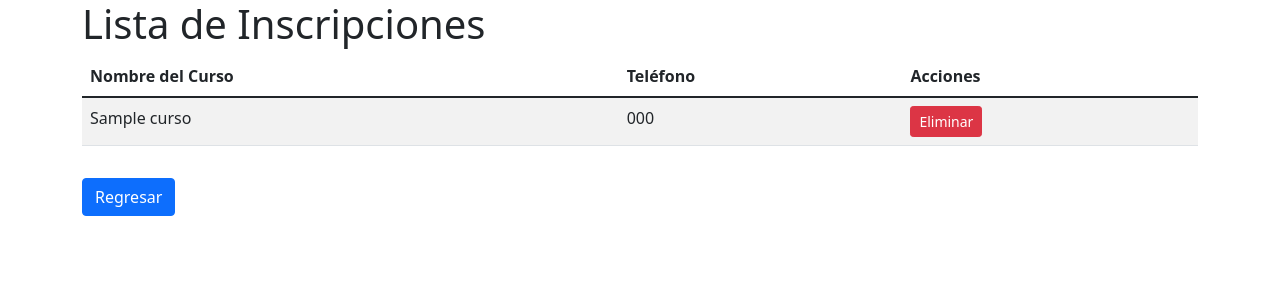
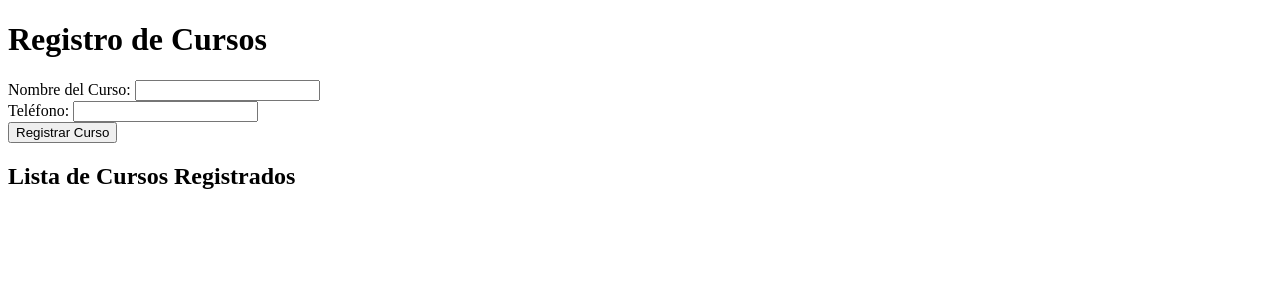
Before and after one commit to DarkBell1221/flaskPractica2J, a Flask app: page /registros in a window 1280 px wide. Shown: the top 300 px of the page. Run offline with Flask 3, Linux system fonts and the light colour scheme; tables that the repository leaves empty or names only in its code hold one stand-in row (values such as "Sample post"); some libraries are stand-ins or nearby versions.

Commit message:
Update inscripcion.html

```diff
--- a/templates/inscripcion.html
+++ b/templates/inscripcion.html
@@ -3,36 +3,56 @@
 <head>
     <meta charset="UTF-8">
     <meta name="viewport" content="width=device-width, initial-scale=1.0">
-    <title>Registros de Inscripción</title>
-    <link href="https://cdn.jsdelivr.net/npm/bootstrap@5.1.3/dist/css/bootstrap.min.css" rel="stylesheet">
+    <title>Registro de Cursos</title>
+    <script src="https://code.jquery.com/jquery-3.6.0.min.js"></script>
+    <script src="https://js.pusher.com/7.0/pusher.min.js"></script>
 </head>
 <body>
-    <div class="container">
-        <h1>Lista de Inscripciones</h1>
-        <table class="table table-striped">
-            <thead>
-                <tr>
-                    <th>Nombre del Curso</th>
-                    <th>Teléfono</th>
-                    <th>Acciones</th>
-                </tr>
-            </thead>
-            <tbody>
-                {% for registro in registros %}
-                    <tr>
-                        <td>{{ registro.Nombre_Curso }}</td>
-                        <td>{{ registro.Telefono }}</td>
-                        <td>
+    <h1>Registro de Cursos</h1>
+    <form id="cursoForm">
+        <label for="nombre">Nombre del Curso:</label>
+        <input type="text" id="nombre" name="Nombre">
+        <br>
+        <label for="telefono">Teléfono:</label>
+        <input type="text" id="telefono" name="Telefono">
+        <br>
+        <button type="submit">Registrar Curso</button>
+    </form>
 
-                           <form action="/eliminar/{{ registro.Telefono }}" method="POST" style="display:inline;">
-        <button type="submit" class="btn btn-danger btn-sm">Eliminar</button>
-    </form>
-                        </td>
-                    </tr>
-                {% endfor %}
-            </tbody>
-        </table>
-        <a href="/" class="btn btn-primary mt-3">Regresar</a>
-    </div>
+    <h2>Lista de Cursos Registrados</h2>
+    <ul id="cursosList"></ul>
+
+    <script>
+        $(document).ready(function () {
+            // Enviar datos del formulario con AJAX
+            $('#cursoForm').on('submit', function (e) {
+                e.preventDefault();
+
+                $.ajax({
+                    type: 'POST',
+                    url: '/registrar',
+                    data: $(this).serialize(),
+                    success: function (response) {
+                        alert('Curso registrado con éxito');
+                        $('#cursoForm')[0].reset();  // Limpiar el formulario
+                    },
+                    error: function (response) {
+                        alert('Error al registrar el curso');
+                    }
+                });
+            });
+
+            // Configurar Pusher para recibir actualizaciones en tiempo real
+            const pusher = new Pusher('e1d8c501f1496bf4614e', {
+                cluster: 'us2'
+            });
+
+            const channel = pusher.subscribe('cursos-channel');
+            channel.bind('curso-registrado', function (data) {
+                const nuevoCurso = `<li>Curso: ${data.Nombre_Curso} - Teléfono: ${data.Telefono}</li>`;
+                $('#cursosList').append(nuevoCurso);  // Agregar el nuevo curso a la lista
+            });
+        });
+    </script>
 </body>
 </html>
```
